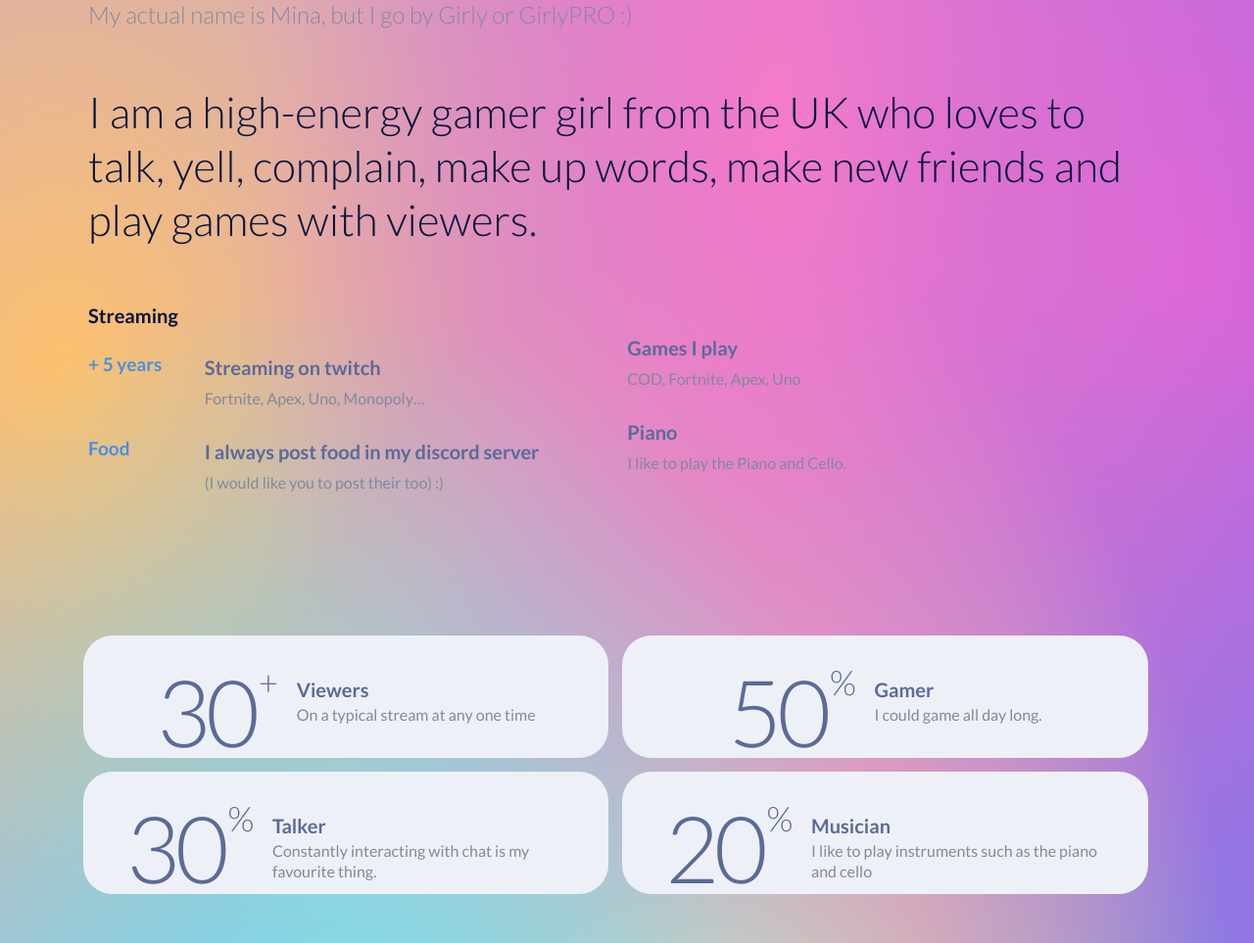
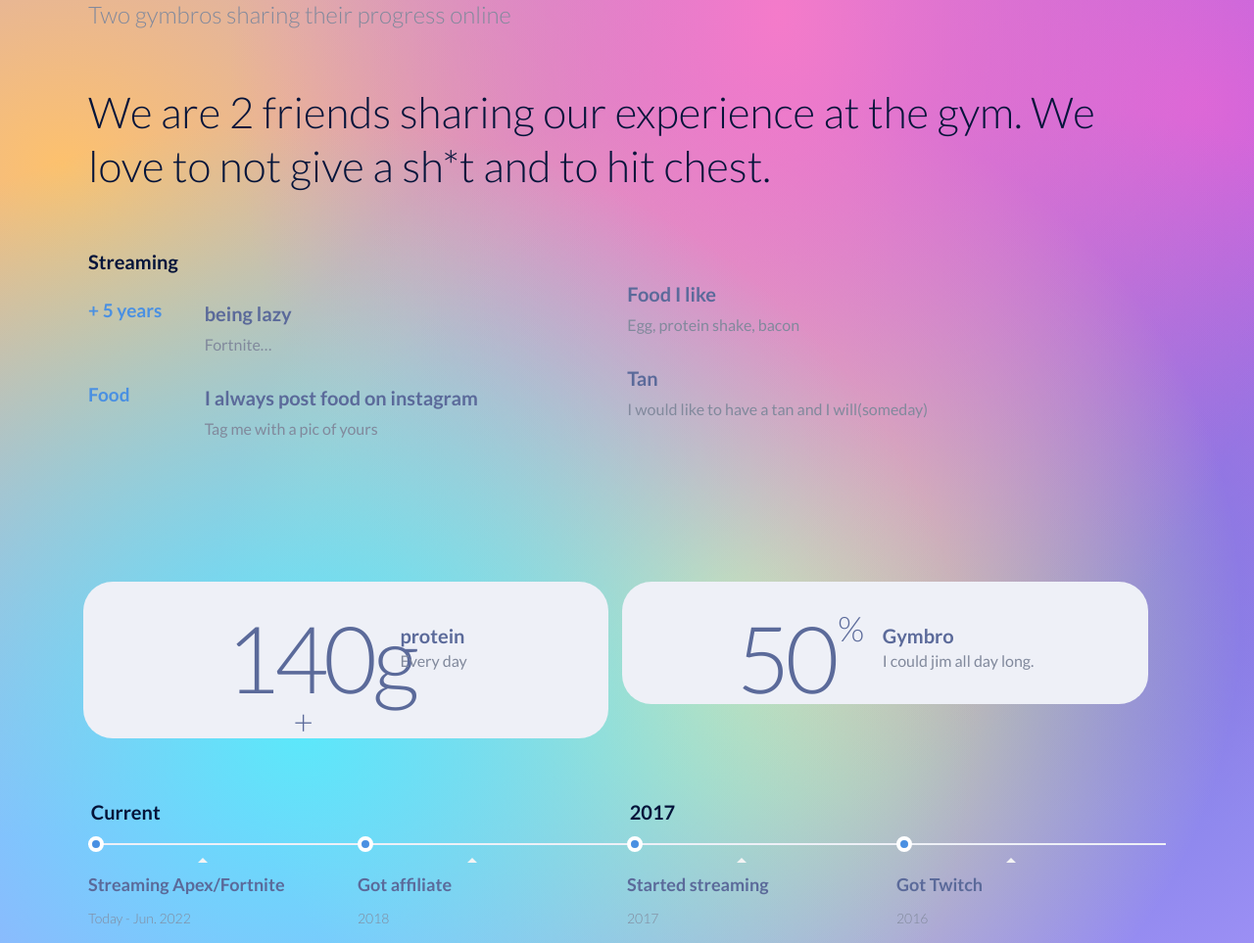
Before and after one commit to Danler-insta/Danler-insta.github.io, a plain HTML site: page index.html in a window 1280 px wide. Shown: the part 137-1100 px from the top of the page at 98% size. Drawn offline with Linux system fonts and the light colour scheme.

Commit message:
Re-purpose to me

```diff
--- a/index.html
+++ b/index.html
@@ -1,7 +1,7 @@
 <!DOCTYPE html>
 <html>
 <head>
-	<title>Girly Pro</title>
+	<title>Danler</title>
 	<link rel="stylesheet" type="text/css" href="styles.css">
 	<meta name="viewport" content="width=device-width, initial-scale=1.0">
 </head>
@@ -10,10 +10,10 @@
 	<div class="container">
 		<div class="hero">
 			<h1 class="name"><strong>Girly</strong> Pro</h1>
-			<span class="job-title">Streamer</span>
-			<span class="nickname">My actual name is Mina, but I go by Girly or GirlyPRO :)</span>
+			<span class="job-title">Gym</span>
+			<span class="nickname">Two gymbros sharing their progress online</span>
 
-			<h2 class="lead">I am a high-energy gamer girl from the UK who loves to talk, yell, complain, make up words, make new friends and play games with viewers.</h2>
+			<h2 class="lead">We are 2 friends sharing our experience at the gym. We love to not give a sh*t and to hit chest.</h2>
 		</div>
 	</div>
 
@@ -26,16 +26,16 @@
 			<div class="list-card">
 				<span class="exp">+ 5 years</span>
 				<div>
-					<h3>Streaming on twitch</h3>
-					<span>Fortnite, Apex, Uno, Monopoly…</span>
+					<h3>being lazy</h3>
+					<span>Fortnite…</span>
 				</div>
 			</div>
 
  			<div class="list-card">
  				<span class="exp">Food</span>
  				<div>
- 					<h3>I always post food in my discord server</h3>
- 					<span>(I would like you to post their too) :)</span>
+ 					<h3>I always post food on instagram</h3>
+ 					<span>Tag me with a pic of yours</span>
  				</div>
  			</div>
 <!--
@@ -53,15 +53,15 @@
 
 				<div class="list-card">
 					<div>
-						<h3>Games I play</h3>
-						<span>COD, Fortnite, Apex, Uno</span>
+						<h3>Food I like</h3>
+						<span>Egg, protein shake, bacon</span>
 					</div>
 				</div>
 
 				<div class="list-card">
 					<div>
-						<h3>Piano</h3>
-						<span>I like to play the Piano and Cello.</span>
+						<h3>Tan</h3>
+						<span>I would like to have a tan and I will(someday)</span>
 					</div>
 				</div>
 		</div>
@@ -73,13 +73,13 @@
 
 		<div class="card">
 			<div class="skill-level">
-				<h2>30</h2>
+				<h2>140g</h2>
 				<span>+</span>
 			</div>
 
 			<div class="skill-meta">
-				<h3>Viewers</h3>
-				<span>On a typical stream at any one time</span>
+				<h3>protein</h3>
+				<span>Every day</span>
 			</div>
 		</div>
 
@@ -91,38 +91,10 @@
 			</div>
 
 			<div class="skill-meta">
-				<h3>Gamer</h3>
-				<span>I could game all day long.</span>
+				<h3>Gymbro</h3>
+				<span>I could jim all day long.</span>
 			</div>
 		</div>
-
-
-		<div class="card">
-			<div class="skill-level">
-				<h2>30</h2>
-				<span>%</span>
-			</div>
-
-			<div class="skill-meta">
-				<h3>Talker</h3>
-				<span>Constantly interacting with chat is my favourite thing.</span>
-			</div>
-		</div>
-
-
-		<div class="card">
-			<div class="skill-level">
-				<h2>20</h2>
-				<span>%</span>
-			</div>
-
-			<div class="skill-meta">
-				<h3>Musician</h3>
-				<span>I like to play instruments such as the piano and cello</span>
-			</div>
-		</div>
-
-	</div>
 
 	<!-- Timeeline -->
 
@@ -165,14 +137,6 @@
 
 	</div>
 
-	<iframe
-    	src="https://player.twitch.tv/?girlypro>&parent=website.eternityrealm.com"
-    	height="720"
-    	width="1280"
-    	allowfullscreen>
-	</iframe>
-
-
 	<br><br>
 
 
```
